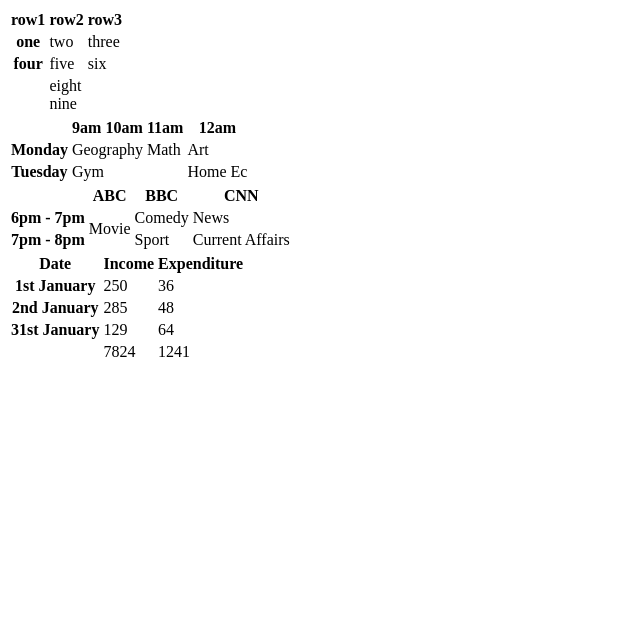
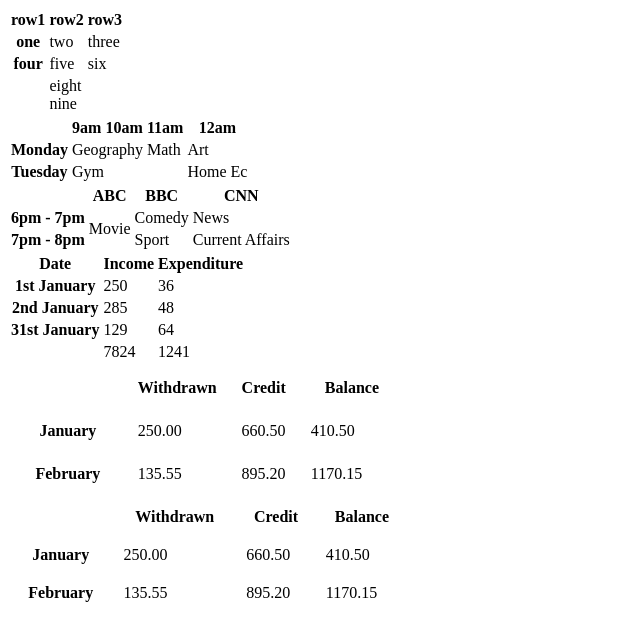
Before and after one commit to y-madhu/web_pages, a plain HTML site: page tables.html in a window 1280 px wide. Shown: the whole page, without its empty margins (0-640 px from the left). Drawn offline with Linux system fonts and the light colour scheme.

Commit message:
width and spacing

```diff
--- a/tables.html
+++ b/tables.html
@@ -89,5 +89,45 @@
  <td>1241</td>
  </tr>
  </tfoot>
+ <table width="400" cellpadding="10" cellspacing="5">
+ <tr>
+ <th width="150"></th>
+ <th>Withdrawn</th>
+ <th>Credit</th>
+ <th width="150">Balance</th>
+ </tr>
+ <tr>
+ <th>January</th>
+ <td>250.00</td>
+ <td>660.50</td>
+ <td>410.50</td>
+ </tr>
+ <tr>
+ <th>February</th>
+ <td>135.55</td>
+ <td>895.20</td>
+ <td>1170.15</td>
+ </tr>
+ </table>
+ <table width="400" cellpadding="10" cellspacing="0">
+ <tr>
+ <th></th>
+ <th>Withdrawn</th>
+ <th>Credit</th>
+ <th >Balance</th>
+ </tr>
+ <tr>
+ <th>January</th>
+ <td>250.00</td>
+ <td>660.50</td>
+ <td>410.50</td>
+ </tr>
+ <tr>
+ <th>February</th>
+ <td>135.55</td>
+ <td>895.20</td>
+ <td>1170.15</td>
+ </tr>
+ </table>
 </table>
 </body></html>
```
